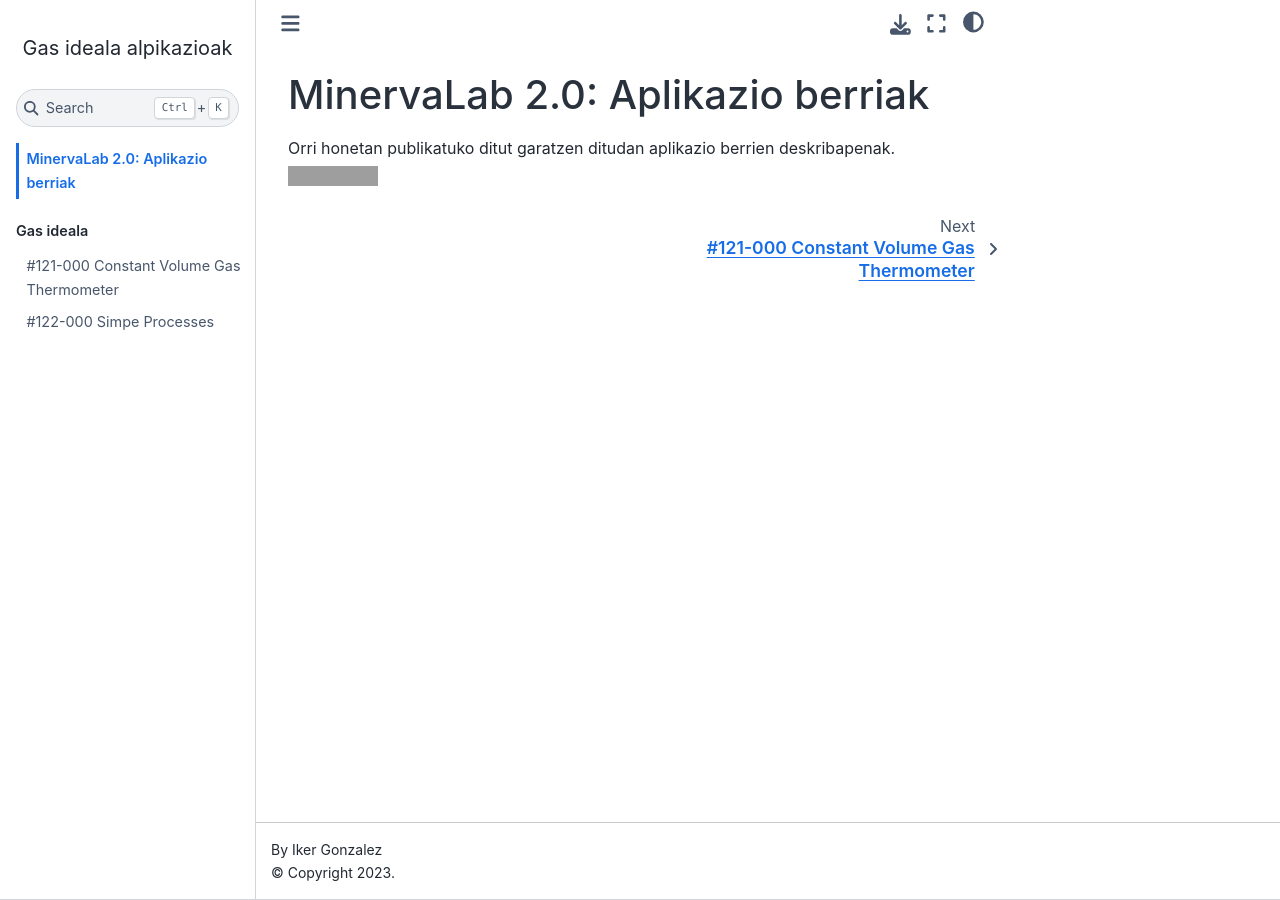
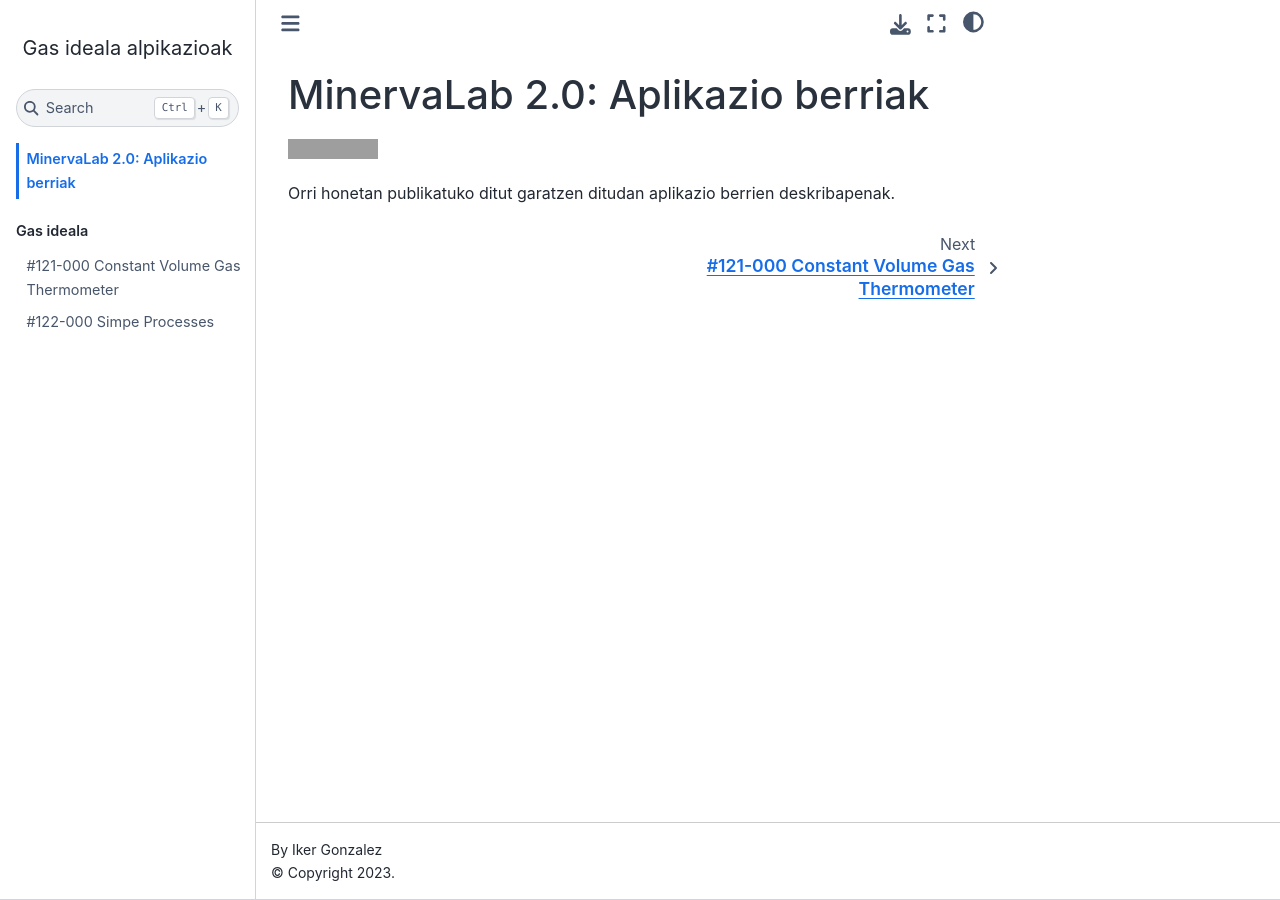
Before and after one commit to Ikergym/MinervaLab, a Jupyter Book: the page built from apps/ideal_gas/docs/landing-page.md, in a window 1280 px wide. Built offline with Jupyter Book 1.0.4 settings and Sphinx 7.4.7 and the Sphinx Book theme 1.1.4, drawn with Linux system fonts in a browser that asks for light colours; grey boxes are pictures that could not be loaded.

```diff
--- a/apps/ideal_gas/docs/landing-page.md
+++ b/apps/ideal_gas/docs/landing-page.md
@@ -1,3 +1,5 @@
 # MinervaLab 2.0: Aplikazio berriak
+
+[![Binder](https://mybinder.org/badge_logo.svg)](https://mybinder.org/v2/gh/Ikergym/MinervaLab/AplikazioBerriak)
+
 Orri honetan publikatuko ditut garatzen ditudan aplikazio berrien deskribapenak.
-[![Binder](https://mybinder.org/badge_logo.svg)](https://mybinder.org/v2/gh/Ikergym/MinervaLab/AplikazioBerriak)
```
